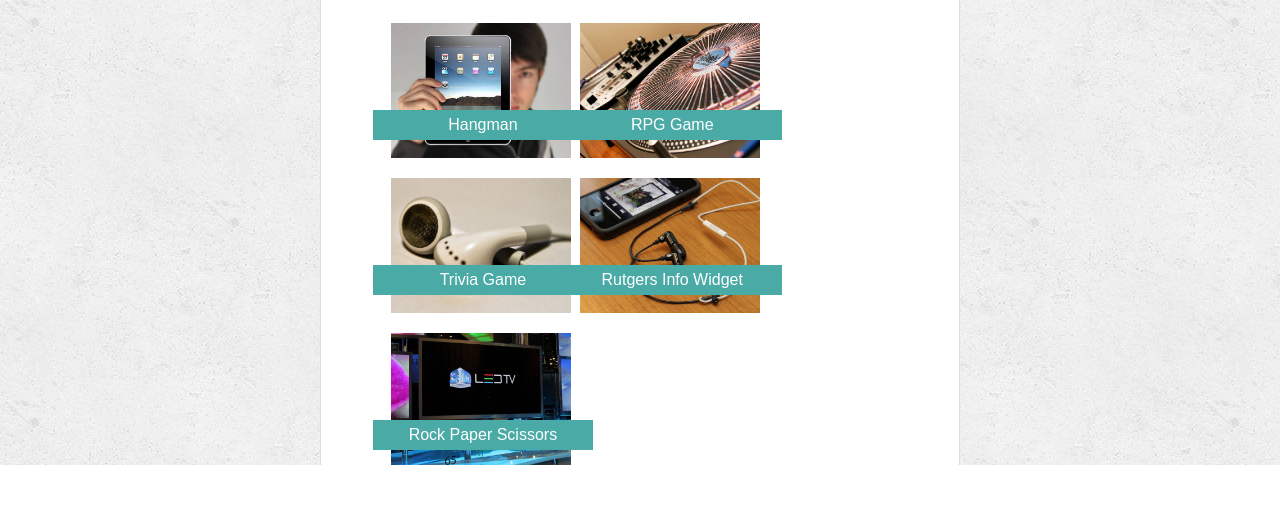
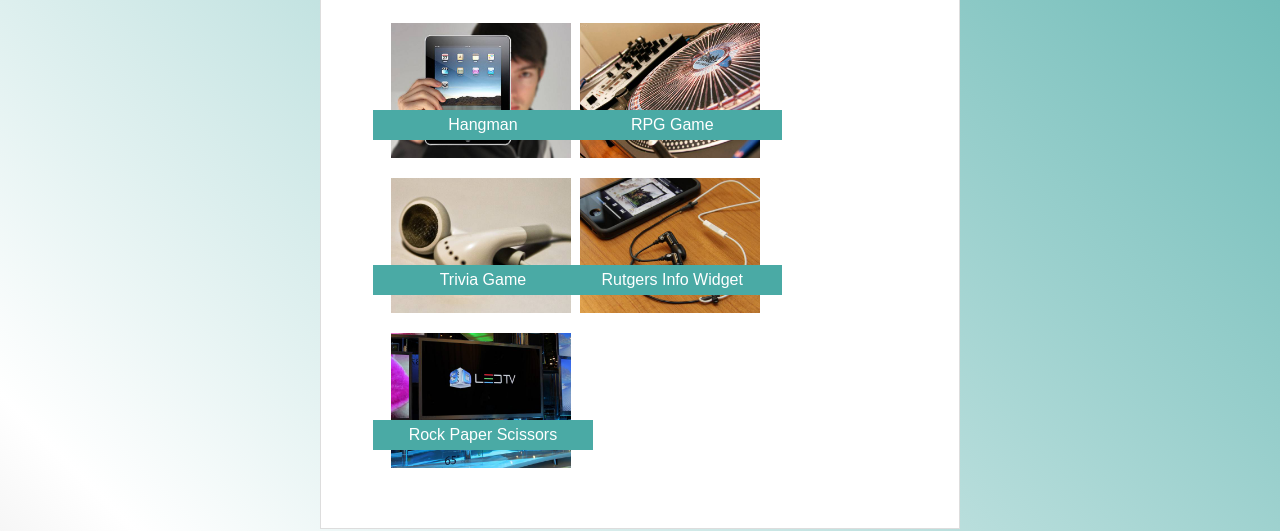
Before and after one commit to maxkligman/Bootstrap-Portfolio, a plain HTML site: page portfolio.html in a window 1280 px wide. Shown: the part 335-866 px from the top of the page. Before the commit the page ends 800 px from the top, so only its background shows below. Drawn offline with nearby package versions, Linux system fonts and the light colour scheme; files whose address does not match are found by name.

Commit message:
tweak fancy background
applied fancy gradient background to the rest of the  pages

```diff
--- a/portfolio.html
+++ b/portfolio.html
@@ -2,11 +2,9 @@
 <html lang="en">
 
 <head>
-  <!-- Required meta tags -->
   <meta charset="utf-8">
   <meta name="viewport" content="width=device-width, initial-scale=1, shrink-to-fit=no">
 
-  <!-- Bootstrap CSS -->
   <link rel="stylesheet" href="https://stackpath.bootstrapcdn.com/bootstrap/4.3.1/css/bootstrap.min.css" integrity="sha384-ggOyR0iXCbMQv3Xipma34MD+dH/1fQ784/j6cY/iJTQUOhcWr7x9JvoRxT2MZw1T"
     crossorigin="anonymous">
   <script src="https://code.jquery.com/jquery-3.2.1.slim.min.js" integrity="sha384-KJ3o2DKtIkvYIK3UENzmM7KCkRr/rE9/Qpg6aAZGJwFDMVNA/GpGFF93hXpG5KkN"
@@ -21,7 +19,7 @@
   <title>Basic Portfolio</title>
 </head>
 
-<body class="my--body">
+<body class="my--body wrapper">
 
   <nav class="navbar navbar-expand-lg navbar-light bg-light sticky-top">
     <a class="navbar-brand my--dumbBlue" href="#">Max Kligman</a>
```
Also changed, not shown: contact.html (+1 -1 lines).
